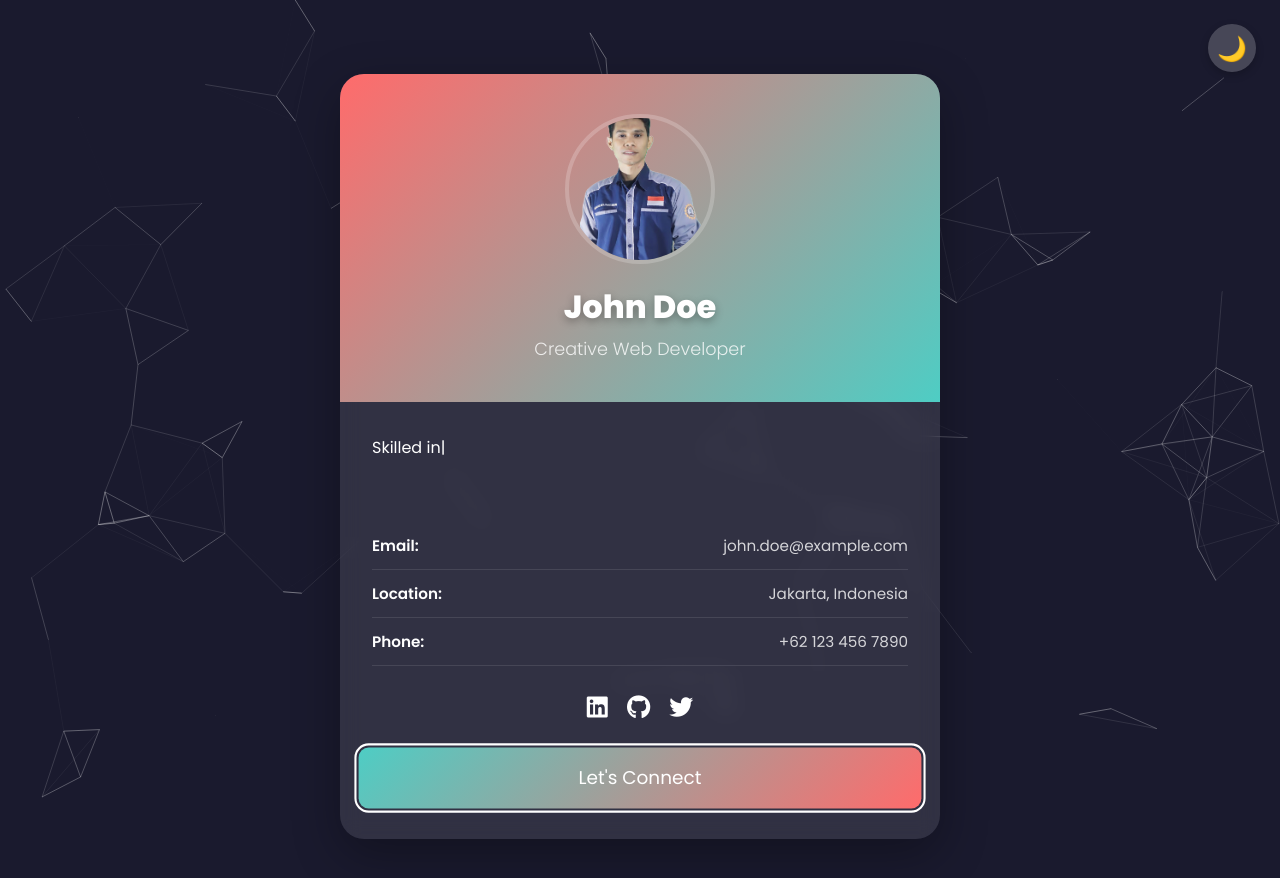
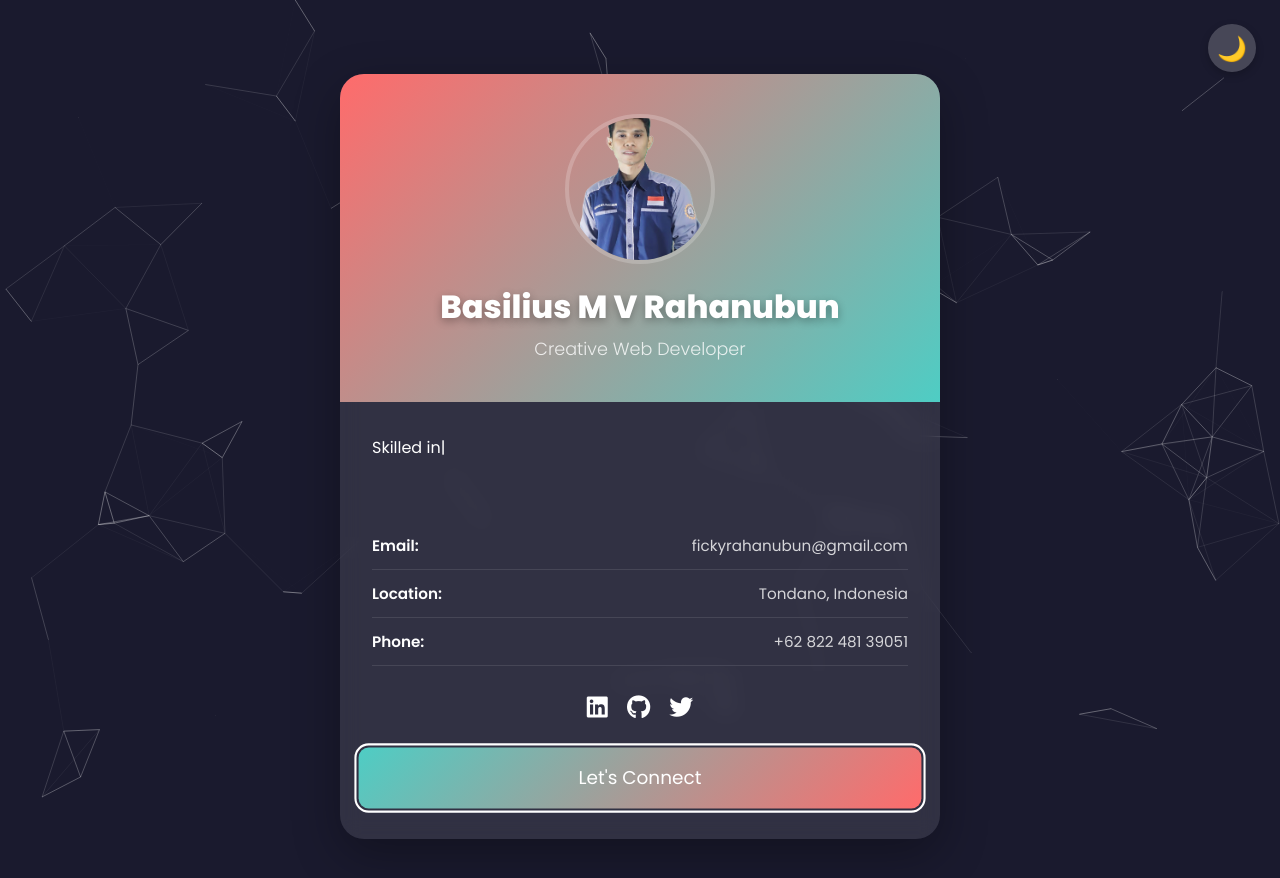
Before and after one commit to ficky230596/My-Profile, a plain HTML site: page index.html in a window 1280 px wide. Both pictures are taken after a click on the button "Let's Connect". Drawn offline with nearby package versions, Linux system fonts and the light colour scheme.

Commit message:
Update terbaru

```diff
--- a/index.html
+++ b/index.html
@@ -18,7 +18,7 @@
                     <img src="Profile.png" alt="Profile Picture" class="profile-img">
                     <div class="img-overlay"></div>
                 </div>
-                <h1 class="profile-name">John Doe</h1>
+                <h1 class="profile-name">Basilius M V Rahanubun</h1>
                 <p class="profile-title">Creative Web Developer</p>
             </div>
             <div class="profile-body">
@@ -28,15 +28,15 @@
                 <div class="profile-info">
                     <div class="info-item">
                         <span class="info-label">Email:</span>
-                        <span class="info-value">john.doe@example.com</span>
+                        <span class="info-value">fickyrahanubun@gmail.com</span>
                     </div>
                     <div class="info-item">
                         <span class="info-label">Location:</span>
-                        <span class="info-value">Jakarta, Indonesia</span>
+                        <span class="info-value">Tondano, Indonesia</span>
                     </div>
                     <div class="info-item">
                         <span class="info-label">Phone:</span>
-                        <span class="info-value">+62 123 456 7890</span>
+                        <span class="info-value">+62 822 481 39051</span>
                     </div>
                 </div>
                 <div class="social-links">
--- a/script.js
+++ b/script.js
@@ -6,13 +6,13 @@ function toggleTheme() {
 }
 
 function showContact() {
-    alert('Let’s connect! Reach me at: john.doe@example.com');
+    alert('Let’s connect! Reach me at: fickyrahanubun@gmail.com');
 }
 
 const typed = new Typed('.typing', {
     strings: [
         'Passionate about crafting stunning web experiences.',
-        'Skilled in HTML, CSS, JavaScript, and React.',
+        'Skilled in HTML, CSS, JavaScript, and flask.',
         'Loves turning ideas into interactive realities.'
     ],
     typeSpeed: 50,
```
